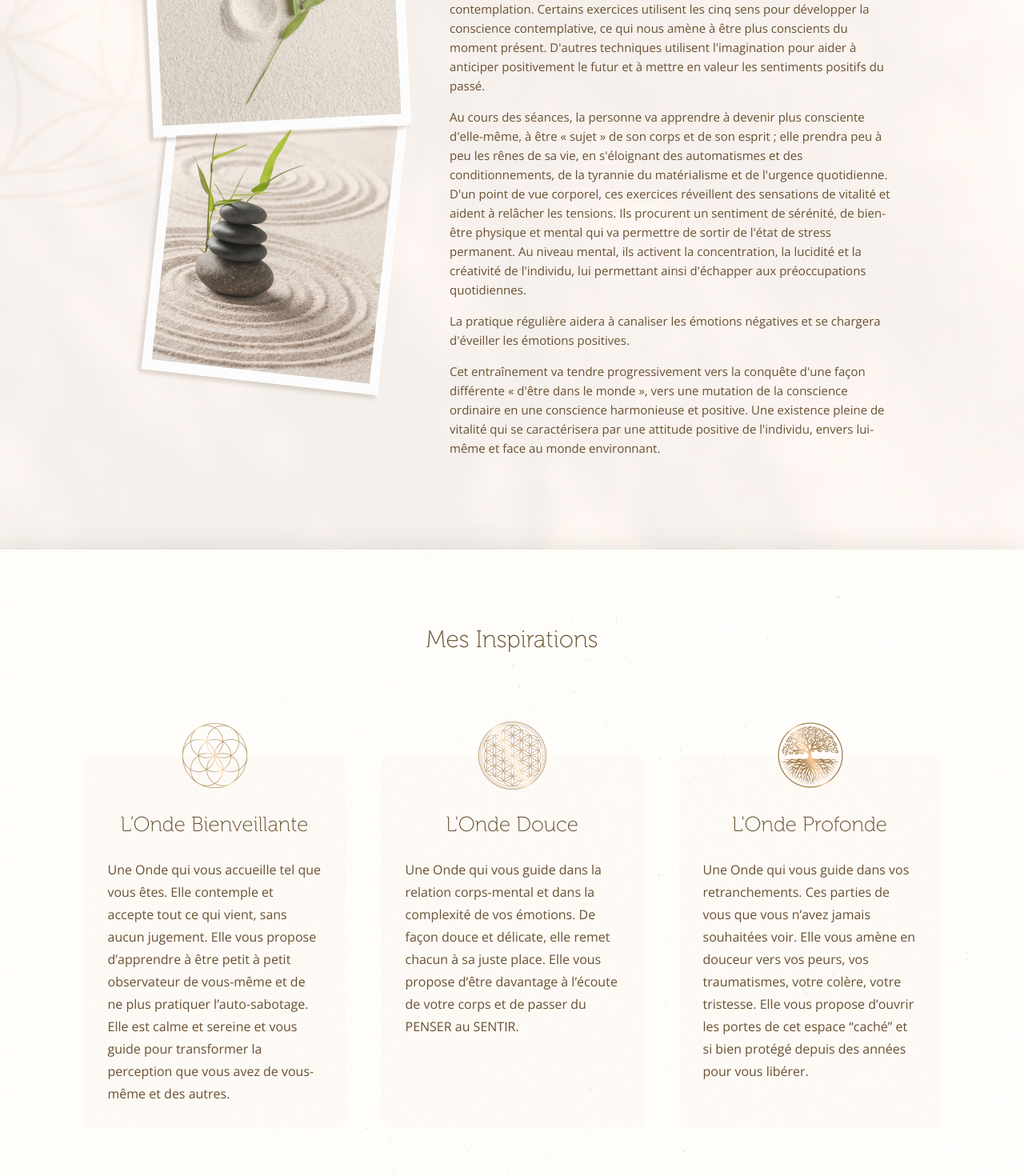
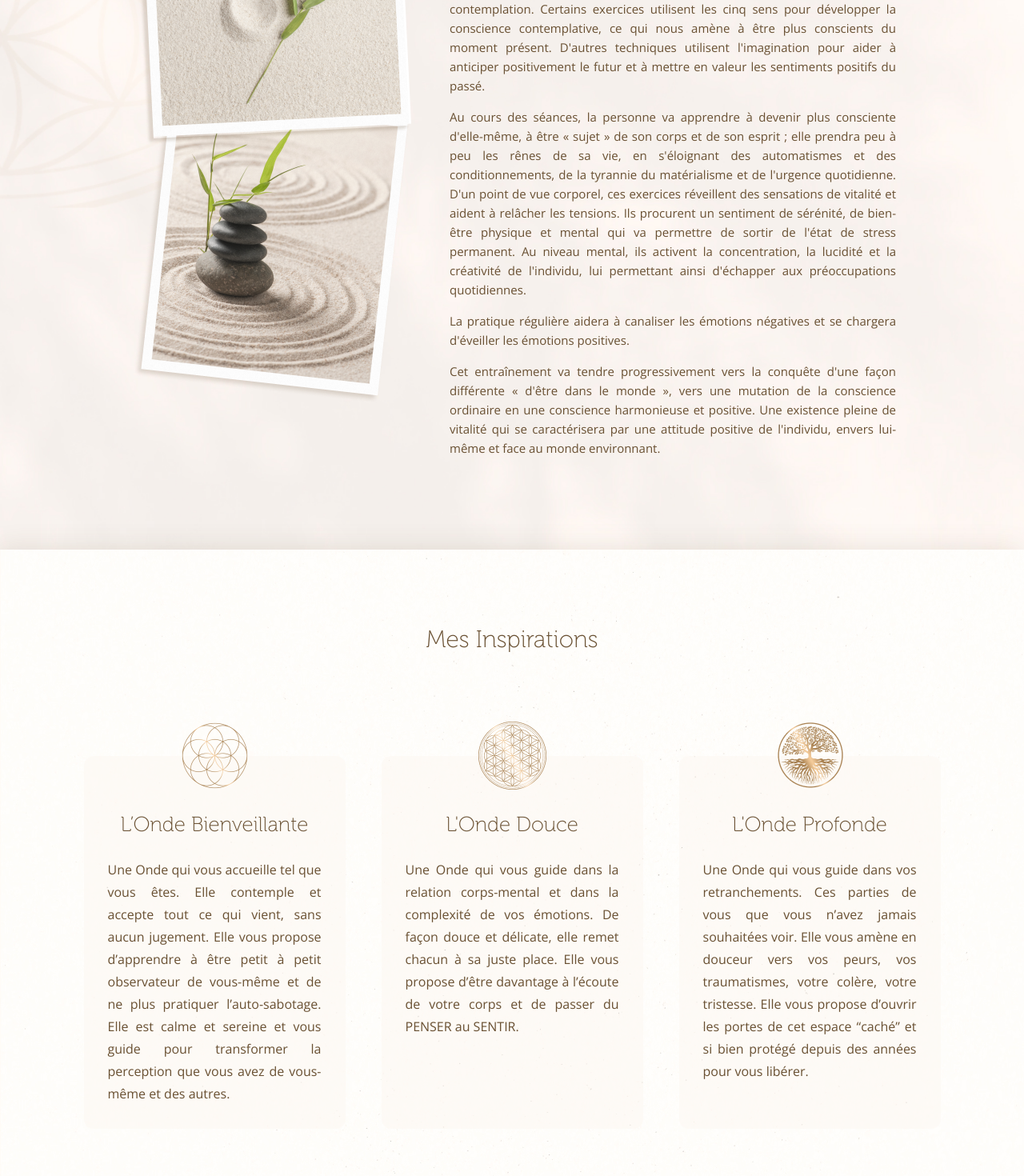
Before and after one commit to victormerseguel/londe-carolemacveigh, a React (Vite) app: page /fr in a window 1280 px wide. Shown: the part 1780-3250 px from the top of the page at 80% size. Built offline with nearby package versions, Linux system fonts and the light colour scheme.

Commit message:
justify text

```diff
--- a/src/components/About.module.css
+++ b/src/components/About.module.css
@@ -42,6 +42,7 @@
   line-height: 1.6;
   margin-bottom: 15px;
   max-width: 558px;
+  text-align: justify;
 }
 
 .mobile {
--- a/src/components/InspirationsCard.module.css
+++ b/src/components/InspirationsCard.module.css
@@ -35,4 +35,5 @@
   line-height: 28px;
   margin: 0 auto;
   padding-bottom: 30px;
+  text-align: justify;
 }
--- a/src/components/Method.module.css
+++ b/src/components/Method.module.css
@@ -53,6 +53,7 @@
   line-height: 1.6;
   margin-bottom: 15px;
   max-width: 558px;
+  text-align: justify;
 }
 
 @media (min-width: 890px) {
--- a/src/components/What.module.css
+++ b/src/components/What.module.css
@@ -45,6 +45,7 @@
   font-weight: 100;
   line-height: 1.8;
   padding-bottom: 16px;
+  text-align: justify;
 }
 
 .what_content p strong {
```
